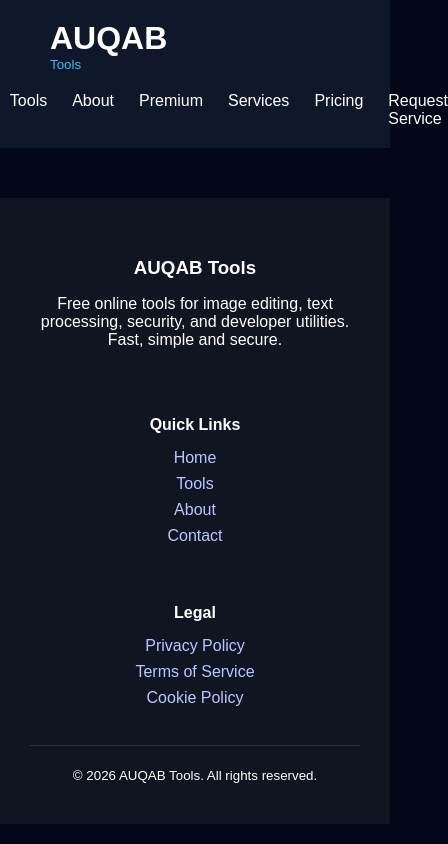
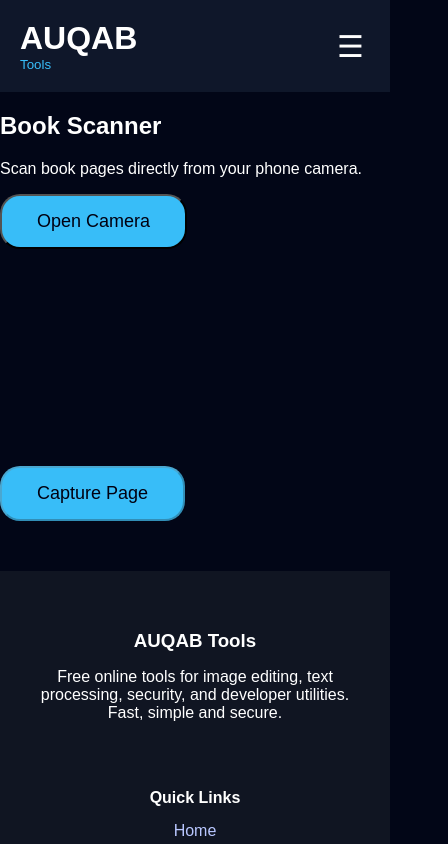
Before and after one commit to Auqab/AUQAB-Tools, a React (Vite) app: page /tools/book-scanner in a window 390 px wide. Shown: the top 844 px of the page, 448 px wide, since content can reach past the window. Built offline with nearby package versions, Linux system fonts and the light colour scheme.

Commit message:
Add Book Scanner tool card

```diff
--- a/src/App.css
+++ b/src/App.css
@@ -1863,6 +1863,69 @@ transform:scale(1.05);
 
 }
 
-
-
-}
+.menu-btn{
+
+display:none;
+background:none;
+border:none;
+color:white;
+font-size:30px;
+cursor:pointer;
+
+}
+
+
+
+@media(max-width:768px){
+
+
+.header{
+
+padding:20px;
+position:relative;
+
+}
+
+
+.menu-btn{
+
+display:block;
+
+}
+
+
+
+.nav{
+
+display:none;
+position:absolute;
+top:80px;
+left:0;
+width:100%;
+background:#111827;
+flex-direction:column;
+padding:20px;
+z-index:1000;
+
+}
+
+
+
+.nav.active{
+
+display:flex;
+
+}
+
+
+
+.nav a{
+
+padding:15px;
+text-align:center;
+
+}
+
+}
+
+}
--- a/src/App.jsx
+++ b/src/App.jsx
@@ -25,6 +25,8 @@ import Premium from "./pages/Premium";
 import Services from "./pages/Services";
 import RequestService from "./pages/RequestService";
 import Pricing from "./pages/Pricing";
+import BookScanner from "./pages/BookScanner";
+
 
 
 function App(){
@@ -38,6 +40,11 @@ return(
 
 
 <Routes>
+
+<Route
+path="/tools/book-scanner"
+element={<BookScanner/>}
+/>
 
 <Route path="/pricing" element={<Pricing/>}/>
 
--- a/src/components/Navbar.jsx
+++ b/src/components/Navbar.jsx
@@ -1,11 +1,57 @@
 import { Link } from "react-router-dom";
+import { useState,useEffect,useRef } from "react";
 
 
 function Navbar(){
 
+const [open,setOpen] = useState(false);
+
+const navRef = useRef();
+
+
+useEffect(()=>{
+
+
+function handleClickOutside(e){
+
+if(
+navRef.current &&
+!navRef.current.contains(e.target)
+){
+
+setOpen(false);
+
+}
+
+}
+
+
+document.addEventListener(
+"mousedown",
+handleClickOutside
+);
+
+
+return()=>{
+
+document.removeEventListener(
+"mousedown",
+handleClickOutside
+);
+
+};
+
+
+},[]);
+
+
 return(
 
-<header className="header">
+<header
+className="header"
+ref={navRef}
+>
+
 
 <div className="logo">
 
@@ -20,37 +66,53 @@ Tools
 </div>
 
 
-<nav className="nav">
 
-<Link to="/">
+<button
+className="menu-btn"
+onClick={()=>setOpen(!open)}
+>
+☰
+</button>
+
+
+
+<nav className={open ? "nav active" : "nav"}>
+
+
+<Link to="/" onClick={()=>setOpen(false)}>
 Home
 </Link>
 
 
-<Link to="/tools">
+<Link to="/tools" onClick={()=>setOpen(false)}>
 Tools
 </Link>
 
 
-<Link to="/about">
+<Link to="/about" onClick={()=>setOpen(false)}>
 About
 </Link>
 
-<Link to="/premium">
+
+<Link to="/premium" onClick={()=>setOpen(false)}>
 Premium
 </Link>
 
-<Link to="/services">
+
+<Link to="/services" onClick={()=>setOpen(false)}>
 Services
 </Link>
 
-<Link to="/pricing">
+
+<Link to="/pricing" onClick={()=>setOpen(false)}>
 Pricing
 </Link>
 
-<Link to="/request-service">
+
+<Link to="/request-service" onClick={()=>setOpen(false)}>
 Request Service
 </Link>
+
 
 </nav>
 
--- /dev/null
+++ b/src/pages/BookScanner.jsx
@@ -0,0 +1,166 @@
+import { useRef, useState } from "react";
+import SEO from "../components/SEO";
+
+
+function BookScanner(){
+
+const videoRef = useRef(null);
+const canvasRef = useRef(null);
+
+const [image,setImage] = useState(null);
+const [camera,setCamera] = useState(false);
+
+
+
+async function startCamera(){
+
+const stream = await navigator.mediaDevices.getUserMedia({
+video:{
+facingMode:"environment"
+}
+});
+
+
+videoRef.current.srcObject = stream;
+
+setCamera(true);
+
+}
+
+
+
+function capture(){
+
+const canvas = canvasRef.current;
+
+const video = videoRef.current;
+
+
+canvas.width = video.videoWidth;
+canvas.height = video.videoHeight;
+
+
+const ctx = canvas.getContext("2d");
+
+ctx.drawImage(
+video,
+0,
+0,
+canvas.width,
+canvas.height
+);
+
+
+setImage(
+canvas.toDataURL("image/png")
+);
+
+}
+
+
+
+return(
+
+<section className="scanner-page">
+
+
+<SEO
+
+title="Book Scanner - AUQAB Tools"
+
+description="Scan book pages using your camera and convert images into text or PDF."
+
+/>
+
+
+<h1>
+Book Scanner
+</h1>
+
+
+<p>
+Scan book pages directly from your phone camera.
+</p>
+
+
+
+<button
+className="service-btn"
+onClick={startCamera}
+>
+Open Camera
+</button>
+
+
+
+<br/><br/>
+
+
+
+<video
+ref={videoRef}
+autoPlay
+playsInline
+style={{
+width:"100%",
+maxWidth:"500px"
+}}
+/>
+
+
+
+<br/>
+
+
+<button
+className="service-btn"
+onClick={capture}
+disabled={!camera}
+>
+Capture Page
+</button>
+
+
+
+<canvas
+ref={canvasRef}
+style={{
+display:"none"
+}}
+/>
+
+
+
+{
+image &&
+
+<div>
+
+<h2>
+Captured Page
+</h2>
+
+
+<img
+src={image}
+alt="scanned page"
+style={{
+width:"100%",
+maxWidth:"500px"
+}}
+/>
+
+
+</div>
+
+}
+
+
+</section>
+
+);
+
+}
+
+
+export default BookScanner;
--- a/src/pages/QRGenerator.jsx
+++ b/src/pages/QRGenerator.jsx
@@ -1,4 +1,4 @@
-import { useState,useEffect } from "react";
+import { useState,useEffect,useRef } from "react";
 import { QRCodeCanvas } from "qrcode.react";
 import SEO from "../components/SEO";
 import { trackEvent } from "../utils/analytics";
--- a/src/tools/toolsData.js
+++ b/src/tools/toolsData.js
@@ -92,6 +92,15 @@ description:"Encode and decode Base64 text easily",
 path:"/tools/base64-tool"
 },
 
+{
+id:"book-scanner",
+icon:"📷",
+title:"Book Scanner",
+category:"Utility",
+description:"Scan book pages using your camera and convert them to text or PDF",
+path:"/tools/book-scanner"
+},
+
 ];
 
 
```
